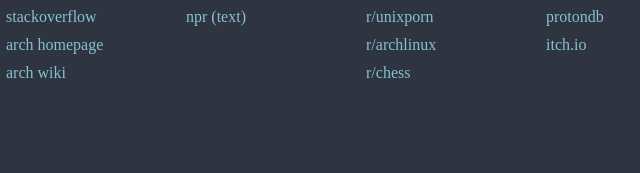
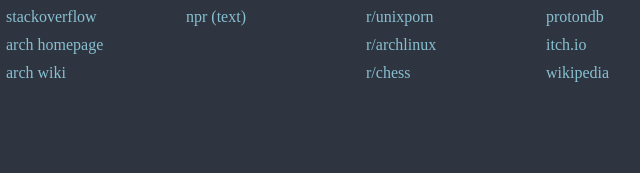
Before and after one commit to fmenozzi/env, a plain HTML site: page startpage/index.html in a window 1280 px wide. Shown: the part 265-438 px from the top of the page, 369-1009 px from the left. Drawn offline with Linux system fonts and the light colour scheme.

Commit message:
Add wikipedia to startpage.

```diff
--- a/startpage/index.html
+++ b/startpage/index.html
@@ -60,6 +60,7 @@
                     <li><a href='http://pi.hole' target='_blank' rel='noopener noreferrer'>pihole</a></li>
                     <li><a href='https://protondb.com' target='_blank' rel='noopener noreferrer'>protondb</a></li>
                     <li><a href='https://itch.io' target='_blank' rel='noopener noreferrer'>itch.io</a></li>
+                    <li><a href='https://wikipedia.org' target='_blank' rel='noopener noreferrer'>wikipedia</a></li>
                 </div>
             </div>
         </div>
```
